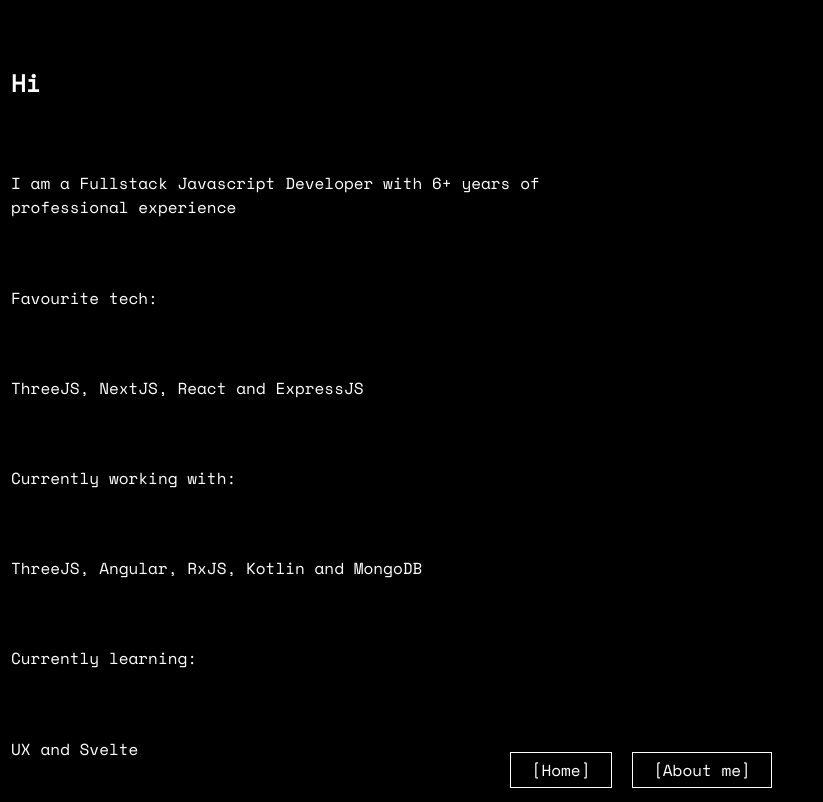
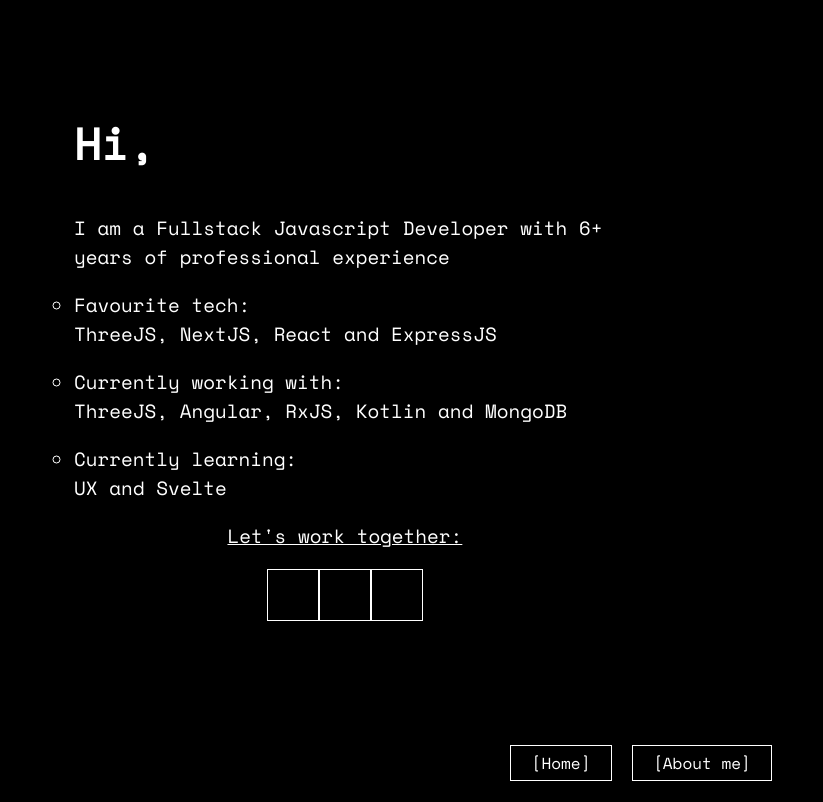
Before and after one commit to AntoineAndo/antoineando.com, a Next.js app: page /AboutPage in a window 1280 px wide. Shown: the whole page, without its empty margins (0-823 px from the left). Built offline with nearby package versions, Linux system fonts and the light colour scheme.

Commit message:
Layout improvements

```diff
--- a/components/Menu.tsx
+++ b/components/Menu.tsx
@@ -31,10 +31,10 @@
         display: "flex",
         flexDirection: "row",
         justifyContent: "center",
-        position: "fixed",
-        bottom: 12,
+        marginBottom: 20,
         width: "100%",
         gap: 20,
+        zIndex: 999,
       }}
     >
       {state.routes.map((route) => {
--- a/components/canvas/Moon.tsx
+++ b/components/canvas/Moon.tsx
@@ -15,8 +15,8 @@
   }, []);
 
   const [moonTexture, moonBump] = useLoader(THREE.TextureLoader, [
-    "/textures/moon/moon_map-min.jpg",
-    "/textures/moon/moon_displacement-min.jpg",
+    "/textures/moon/moon_map.jpg",
+    "/textures/moon/moon_displacement.jpg",
   ]);
 
   // useFrame((state, delta) => {
--- a/components/canvas/Scene.tsx
+++ b/components/canvas/Scene.tsx
@@ -1,4 +1,4 @@
-import React, { Suspense } from "react";
+import React, { Suspense, useEffect } from "react";
 import { Moon } from "./Moon";
 import AnimationManager from "./AnimationManager";
 import { Canvas } from "@react-three/fiber";
@@ -6,21 +6,59 @@
 import { useAppState } from "@/providers/AppStateProvider";
 import Text from "./Text";
 import Loader from "../Loader";
+import { useMediaQuery } from "usehooks-ts";
+import { useThree } from "@react-three/fiber";
 
 type Props = {};
 
 function Scene({}: Props) {
   const location = useLocation();
   const { state } = useAppState();
+  const sm = useMediaQuery("(max-width: 768px)");
+
+  const scene = {
+    sm: {
+      camera: [0, 0, 50],
+      light: [40, 0, 20],
+      title: {
+        bold: true,
+        fontSize: 1.7,
+        position: [0, 1, 31],
+        letterSpacing: -0.01,
+      },
+      subtitle: {
+        bold: false,
+        fontSize: 0.76,
+        position: [0, -0.2, 31],
+        letterSpacing: -0.06,
+      },
+    },
+    default: {
+      camera: [0, 0, 50],
+      light: [40, 0, 20],
+      title: {
+        bold: true,
+        fontSize: 4,
+        position: sm ? [0, 1, 31] : [10.5, 1, 31],
+        letterSpacing: -0.01,
+      },
+      subtitle: {
+        bold: false,
+        fontSize: 1.8,
+        position: [10.4, -1.4, 31],
+        letterSpacing: -0.06,
+      },
+    },
+  };
+
+  const config = sm ? scene.sm : scene.default;
 
   //Get the camera position for the current route
   const initialCameraPosition = state.routes.find(
     (route) => route.path == location.pathname
   )?.cameraTargetPosition ?? {
     //Fallback
-    x: 0,
-    y: 0,
-    z: 50,
+    ...config.camera,
   };
 
   return (
@@ -51,26 +89,34 @@
         ],
       }}
     >
-      <directionalLight position={[40, 0, 20]} color="white" intensity={1.1} />
+      <directionalLight
+        position={[
+          scene.default.light[0],
+          scene.default.light[1],
+          scene.default.light[2],
+        ]}
+        color="white"
+        intensity={1.1}
+      />
       {/* <Loader /> */}
       <Suspense fallback={<Loader />}>
         <Moon />
       </Suspense>
       <Text
         color="#FF0502"
-        bold={true}
-        fontSize={4}
-        position={[10, 1, 32]}
-        letterSpacing={-0.01}
+        bold={config.title.bold}
+        fontSize={config.title.fontSize}
+        position={config.title.position}
+        letterSpacing={config.title.letterSpacing}
       >
         Antoine ANDO
       </Text>
       <Text
         color="white"
-        bold={false}
-        fontSize={1.8}
-        position={[9.9, -1.4, 32]}
-        letterSpacing={-0.06}
+        bold={config.subtitle.bold}
+        fontSize={config.subtitle.fontSize}
+        position={config.subtitle.position}
+        letterSpacing={config.subtitle.letterSpacing}
       >
         Frontend Javascript Developer
       </Text>
--- a/package.json
+++ b/package.json
@@ -18,7 +18,8 @@
     "react-dom": "18.2.0",
     "react-router-dom": "^6.14.1",
     "three": "^0.153.0",
-    "typescript": "5.1.6"
+    "typescript": "5.1.6",
+    "usehooks-ts": "^2.9.1"
   },
   "devDependencies": {
     "@types/node": "20.3.3",
--- a/pages/AboutPage.tsx
+++ b/pages/AboutPage.tsx
@@ -1,39 +1,125 @@
 import { useAppState } from "@/providers/AppStateProvider";
 import React from "react";
+import { useMediaQuery } from "usehooks-ts";
 
 type Props = {};
 
 function AboutPage({}: Props) {
   const { state } = useAppState();
+
+  const sm = useMediaQuery("(max-width: 768px)");
+
   return (
     <div
       style={{
         opacity: state.showContent ? 1 : 0,
         transition: "opacity 0.5s ease-in-out",
         height: "100%",
-        width: "43%",
         color: "white",
         display: "flex",
         flexDirection: "column",
-        justifyContent: "space-evenly",
-        overflowY: "auto",
         padding: 10,
+        fontSize: "1.2em",
       }}
     >
-      <h2>Hi</h2>
-      <p>
-        I am a Fullstack Javascript Developer with 6+ years of professional
-        experience
-      </p>
-
-      <p>Favourite tech:</p>
-      <p>ThreeJS, NextJS, React and ExpressJS</p>
-
-      <p>Currently working with:</p>
-      <p>ThreeJS, Angular, RxJS, Kotlin and MongoDB</p>
-
-      <p>Currently learning: </p>
-      <p>UX and Svelte</p>
+      <section
+        style={{
+          marginLeft: "5%",
+          marginRight: "5%",
+          marginTop: sm ? 30 : 100,
+          width: sm ? "auto" : "43%",
+          transition: "all 0.5s",
+        }}
+      >
+        <h1 style={{ fontSize: 44, marginTop: 0 }}>Hi,</h1>
+        <p>
+          I am a Fullstack Javascript Developer with 6+ years of professional
+          experience
+        </p>
+        <ul
+          style={{
+            listStyleType: "circle",
+            paddingLeft: 0,
+          }}
+        >
+          <li>
+            <p>
+              Favourite tech:
+              <br />
+              ThreeJS, NextJS, React and ExpressJS
+            </p>
+          </li>
+          <li>
+            <p>
+              Currently working with:
+              <br />
+              ThreeJS, Angular, RxJS, Kotlin and MongoDB
+            </p>
+          </li>
+          <li>
+            <p>
+              Currently learning:
+              <br />
+              UX and Svelte
+            </p>
+          </li>
+        </ul>
+        <div
+          style={{
+            width: "100%",
+            textAlign: "center",
+            marginBottom: 20,
+          }}
+        >
+          <div>
+            <p style={{ textDecoration: "underline" }}>Let's work together:</p>
+            <div
+              style={{
+                display: "flex",
+                flexDirection: "row",
+                justifyContent: "center",
+              }}
+            >
+              <div
+                style={{
+                  height: 50,
+                  width: 50,
+                  borderColor: "white",
+                  borderStyle: "solid",
+                  borderWidth: 1,
+                }}
+              ></div>
+              <div
+                style={{
+                  height: 50,
+                  width: 50,
+                  borderColor: "white",
+                  borderStyle: "solid",
+                  borderWidth: 1,
+                }}
+              ></div>
+              <div
+                style={{
+                  height: 50,
+                  width: 50,
+                  borderColor: "white",
+                  borderStyle: "solid",
+                  borderWidth: 1,
+                }}
+              ></div>
+              {/* <a href="mailto:antoine.ando@gmail.com">
+                <i className="fas fa-envelope" aria-hidden="true"></i>
+              </a>
+              <a href="https://www.linkedin.com/in/antoine-ando-0a2061101/">
+                <i className="fab fa-linkedin" aria-hidden="true"></i>
+              </a>
+              <a href="https://www.github.com/antoineando/">
+                <i className="fab fa-github" aria-hidden="true"></i>
+              </a> */}
+            </div>
+          </div>
+        </div>
+      </section>
     </div>
   );
 }
--- a/pages/_app.tsx
+++ b/pages/_app.tsx
@@ -28,6 +28,8 @@
             width: "100vw",
             padding: 1,
             overflow: "hidden",
+            display: "flex",
+            flexDirection: "column",
           }}
           className={SpaceFont.className}
         >
```
Also changed, not shown: pages/index.tsx (+5 -3 lines).
